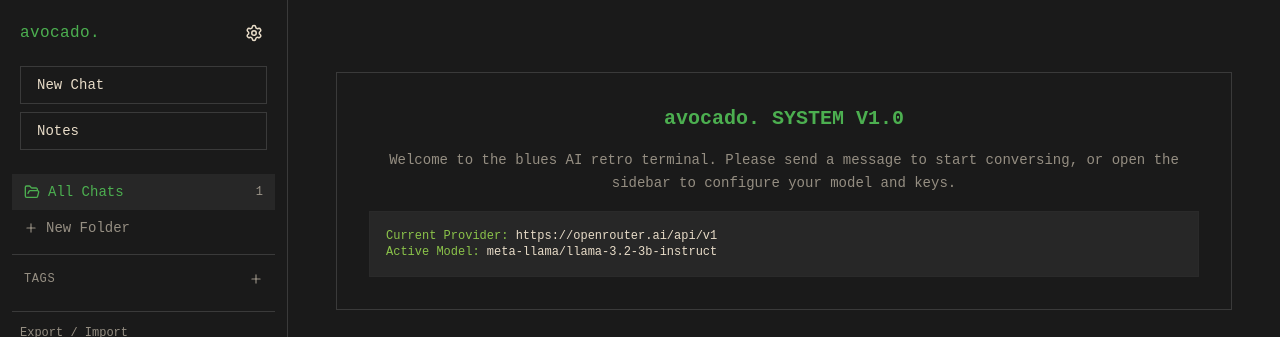
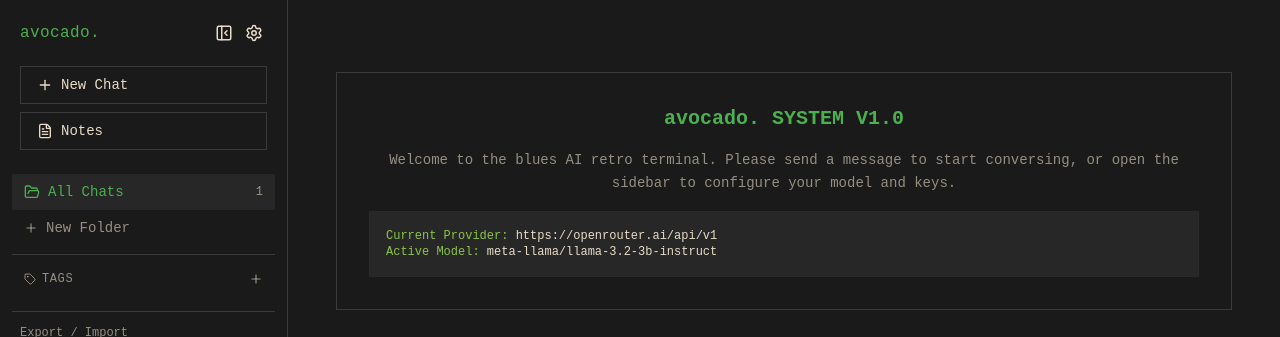
Before and after one commit to Jimuelzxc/avocado, a Next.js app: page / in a window 1280 px wide. Shown: the top 337 px of the page. Built offline with nearby package versions, Linux system fonts and the light colour scheme.

Commit message:
add icons, and sidebar toggle

```diff
--- a/app/components/TagCloud.tsx
+++ b/app/components/TagCloud.tsx
@@ -2,7 +2,7 @@
 
 import React, { useState } from 'react';
 import { useTagStore } from '../store/tagStore';
-import { Plus, X } from 'lucide-react';
+import { Plus, X, Tag } from 'lucide-react';
 
 export function TagCloud() {
   const { tags, activeTagIds, createTag, deleteTag, toggleTagFilter } = useTagStore();
@@ -20,7 +20,10 @@
   return (
     <div className="flex flex-col gap-1 px-3 py-2">
       <div className="flex items-center justify-between mb-1">
-        <span className="text-xs text-text-secondary tracking-wider uppercase">Tags</span>
+        <span className="text-xs text-text-secondary tracking-wider uppercase flex items-center gap-1.5">
+          <Tag size={12} />
+          Tags
+        </span>
         <button
           onClick={() => setAdding(!adding)}
           className="text-text-secondary hover:text-accent transition-colors cursor-pointer"
--- a/app/notes/page.tsx
+++ b/app/notes/page.tsx
@@ -1,5 +1,5 @@
 'use client';
-import React, { useEffect, useState } from 'react';
+import React, { useState } from 'react';
 import { useRouter } from 'next/navigation';
 import { ArrowLeft, Menu } from 'lucide-react';
 import MDEditor from '@uiw/react-md-editor';
@@ -12,18 +12,7 @@
   const activeNoteId = useNotesStore((s) => s.activeNoteId);
   const createNote = useNotesStore((s) => s.createNote);
   const updateNote = useNotesStore((s) => s.updateNote);
-  const setActiveNote = useNotesStore((s) => s.setActiveNote);
   const [isMobileSidebarOpen, setIsMobileSidebarOpen] = useState(false);
-
-  useEffect(() => {
-    if (notes.length === 0) {
-      const id = createNote();
-      updateNote(id, '# Welcome to Notes\n\nStart writing in markdown...');
-    } else if (!activeNoteId) {
-      setActiveNote(notes[0].id);
-    }
-  // eslint-disable-next-line react-hooks/exhaustive-deps
-  }, []);
 
   const activeNote = notes.find((n) => n.id === activeNoteId);
 
--- a/app/page.tsx
+++ b/app/page.tsx
@@ -8,6 +8,10 @@
   Menu,
   X,
   Pencil,
+  Plus,
+  FileText,
+  PanelLeftClose,
+  PanelLeft,
 } from "lucide-react";
 import { Braces, ArrowUp, Square } from "lucide-react";
 import { useChatStore, getActivePath } from "./store/chatStore";
@@ -82,6 +86,7 @@
   const [isImportExportOpen, setIsImportExportOpen] = useState(false);
   const [isSlashCommandOpen, setIsSlashCommandOpen] = useState(false);
   const [isMobileSidebarOpen, setIsMobileSidebarOpen] = useState(false);
+  const [isDesktopSidebarOpen, setIsDesktopSidebarOpen] = useState(true);
   const [editingMsgId, setEditingMsgId] = useState<string | null>(null);
   const [editValue, setEditValue] = useState("");
   const [contextMenuPos, setContextMenuPos] = useState<{
@@ -512,10 +517,19 @@
   return (
     <div className="flex h-screen w-full bg-surface text-text-primary overflow-hidden font-mono selection:bg-[var(--selection)]">
       {/* Sidebar */}
+      {isDesktopSidebarOpen && (
       <aside className="hidden md:flex w-72 flex-col border-r border-border h-full shrink-0">
         {/* Logo & Header */}
         <div className="p-5 flex justify-between items-center">
           <h1 className="text-accent text-base tracking-wide">avocado.</h1>
+          <div className="flex items-center gap-1">
+            <button
+              onClick={() => setIsDesktopSidebarOpen(false)}
+              className="p-1 hover:text-accent transition-colors cursor-pointer"
+              aria-label="Close sidebar"
+            >
+              <PanelLeftClose size={18} />
+            </button>
             <button
               onClick={() => setSettingsOpen(true)}
               className="p-1 hover:text-accent transition-colors cursor-pointer"
@@ -524,21 +538,24 @@
               <SettingsIcon size={18} />
             </button>
           </div>
+        </div>
 
         {/* Action Buttons */}
         <div className="px-5 pb-6 flex flex-col gap-2">
           <button
             onClick={() => createChat()}
-            className="w-full border border-border py-2 px-4 text-left text-sm hover:bg-surface-overlay transition-colors focus:outline-none focus:ring-1 focus:ring-accent cursor-pointer"
+            className="w-full border border-border py-2 px-4 text-left text-sm hover:bg-surface-overlay transition-colors focus:outline-none focus:ring-1 focus:ring-accent cursor-pointer flex items-center gap-2"
           >
+            <Plus size={16} />
             New Chat
           </button>
           <button
             onClick={() => {
               window.location.pathname = "/notes";
             }}
-            className="w-full border border-border py-2 px-4 text-left text-sm hover:bg-surface-overlay transition-colors focus:outline-none focus:ring-1 focus:ring-accent cursor-pointer"
+            className="w-full border border-border py-2 px-4 text-left text-sm hover:bg-surface-overlay transition-colors focus:outline-none focus:ring-1 focus:ring-accent cursor-pointer flex items-center gap-2"
           >
+            <FileText size={16} />
             Notes
           </button>
         </div>
@@ -626,9 +643,19 @@
           ))}
         </div>
       </aside>
+      )}
 
       {/* Main Workspace */}
       <main className="flex-1 flex flex-col h-full relative border-border md:border-t-0 border-t">
+        {!isDesktopSidebarOpen && (
+          <button
+            onClick={() => setIsDesktopSidebarOpen(true)}
+            className="hidden md:flex absolute left-0 top-4 p-2 hover:text-accent transition-colors cursor-pointer z-10"
+            aria-label="Open sidebar"
+          >
+            <PanelLeft size={20} />
+          </button>
+        )}
         {/* Mobile Header */}
         <div className="md:hidden flex justify-between items-center p-4 border-b border-border">
           <h1 className="text-accent text-sm tracking-wide">avocado.</h1>
@@ -978,16 +1005,18 @@
                   createChat();
                   setIsMobileSidebarOpen(false);
                 }}
-                className="w-full border border-border py-2 px-4 text-left text-sm hover:bg-surface-overlay transition-colors focus:outline-none focus:ring-1 focus:ring-accent cursor-pointer"
+                className="w-full border border-border py-2 px-4 text-left text-sm hover:bg-surface-overlay transition-colors focus:outline-none focus:ring-1 focus:ring-accent cursor-pointer flex items-center gap-2"
               >
+                <Plus size={16} />
                 New Chat
               </button>
               <button
                 onClick={() => {
                   window.location.pathname = "/notes";
                 }}
-                className="w-full border border-border py-2 px-4 text-left text-sm hover:bg-surface-overlay transition-colors focus:outline-none focus:ring-1 focus:ring-accent cursor-pointer"
+                className="w-full border border-border py-2 px-4 text-left text-sm hover:bg-surface-overlay transition-colors focus:outline-none focus:ring-1 focus:ring-accent cursor-pointer flex items-center gap-2"
               >
+                <FileText size={16} />
                 Notes
               </button>
             </div>
```
Lines whose indentation alone changed are shown as unchanged.
